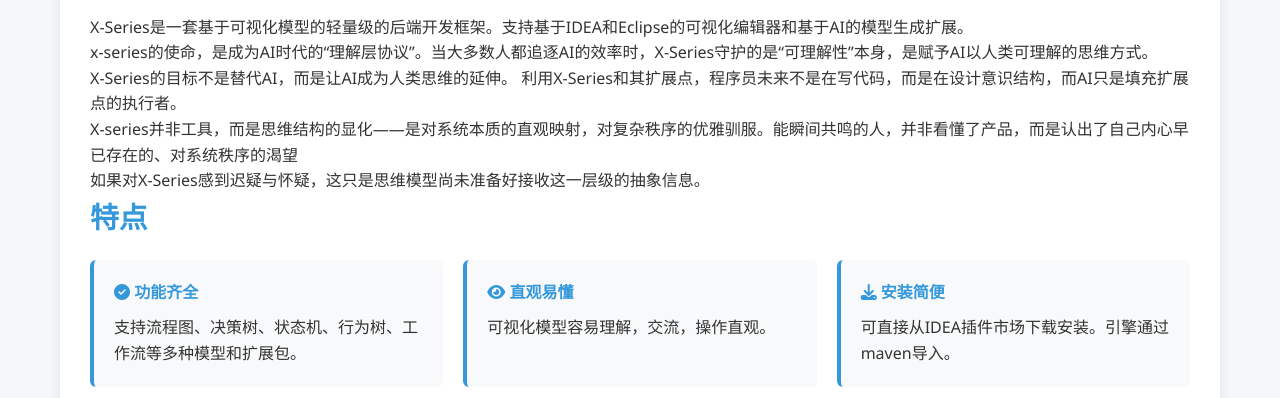
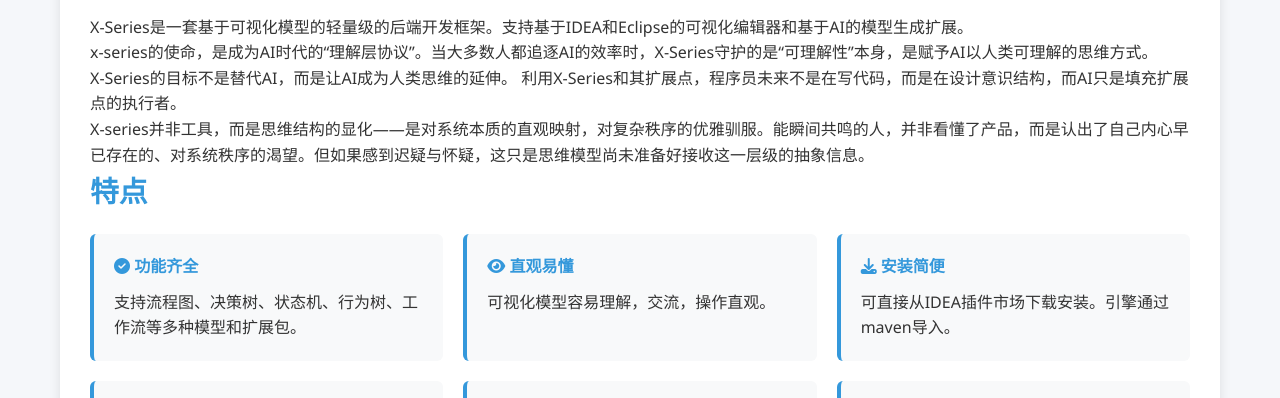
Before and after one commit to hejiehui/hejiehui.github.io, a plain HTML site: page index.html in a window 1280 px wide. Shown: the part 338-736 px from the top of the page. Drawn offline with Linux system fonts and the light colour scheme.

Commit message:
Update index.html

```diff
--- a/index.html
+++ b/index.html
@@ -395,8 +395,7 @@
             <p>X-Series是一套基于可视化模型的轻量级的后端开发框架。支持基于IDEA和Eclipse的可视化编辑器和基于AI的模型生成扩展。</p>
             <p>x-series的使命，是成为AI时代的“理解层协议”。当大多数人都追逐AI的效率时，X-Series守护的是“可理解性”本身，是赋予AI以人类可理解的思维方式。</p>
             <p>X-Series的目标不是替代AI，而是让AI成为人类思维的延伸。 利用X-Series和其扩展点，程序员未来不是在写代码，而是在设计意识结构，而AI只是填充扩展点的执行者。</p>
-            <p>X‑series并非工具，而是思维结构的显化——是对系统本质的直观映射，对复杂秩序的优雅驯服。能瞬间共鸣的人，并非看懂了产品，而是认出了自己内心早已存在的、对系统秩序的渴望</p>
-            <p>如果对X-Series感到迟疑与怀疑，这只是思维模型尚未准备好接收这一层级的抽象信息。</p>
+            <p>X‑series并非工具，而是思维结构的显化——是对系统本质的直观映射，对复杂秩序的优雅驯服。能瞬间共鸣的人，并非看懂了产品，而是认出了自己内心早已存在的、对系统秩序的渴望。但如果感到迟疑与怀疑，这只是思维模型尚未准备好接收这一层级的抽象信息。</p>
             <h2>特点</h2>
             <div class="features-grid">
                 <div class="feature-card">
```
